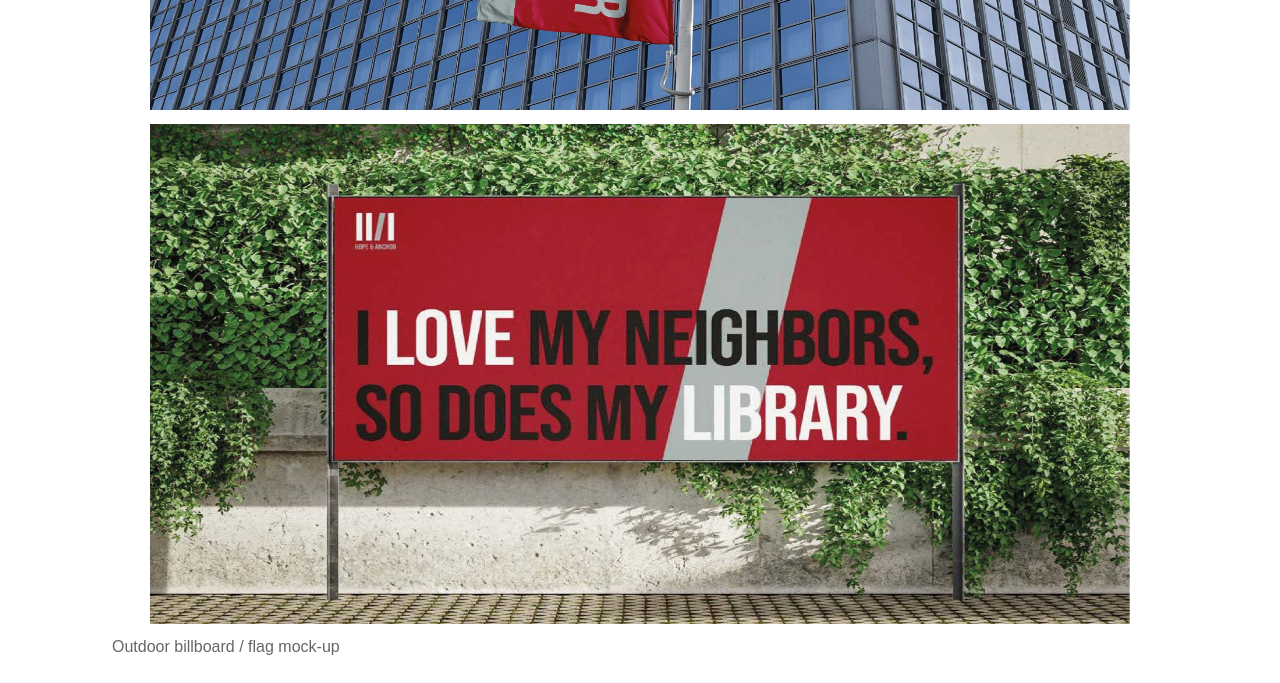
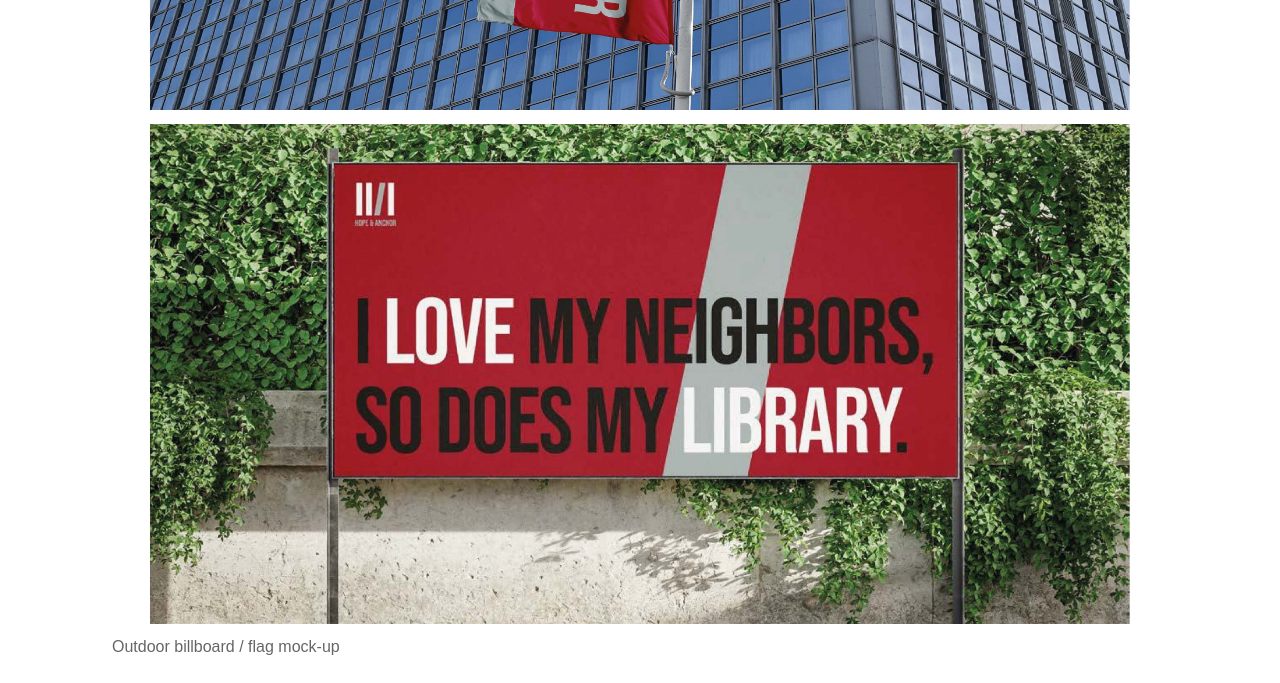
Before and after one commit to minahkim0421/my-portfolio, a plain HTML site: page hope-and-anchor/index.html in a window 1280 px wide. Shown: the part 3100-3783 px from the top of the page. Drawn offline with Linux system fonts and the light colour scheme; grey boxes are pictures that could not be loaded.

Commit message:
update-260510
-resolved sizing issue in hope and anchor

```diff
--- a/hope-and-anchor/index.html
+++ b/hope-and-anchor/index.html
@@ -75,7 +75,7 @@
                  <img src="hope-and-anchor-mockup1.jpg" style="background-color: #FFFFFF; object-fit: fill;">
             </div>
             <div class="image-children" style="grid-column: 1 / span 2;">
-                 <img src="hope-and-anchor-mockup2.jpg" style="background-color: #FFFFFF; object-fit: fill;">
+                 <img src="hope-and-anchor-mockup2.jpg" style="background-color: #FFFFFF; object-fit: cover;">
             </div>
             <div class="nav-text-small" style="grid-column: 1 / span 2;">
                     <caption>Outdoor billboard / flag mock-up </caption>
```
